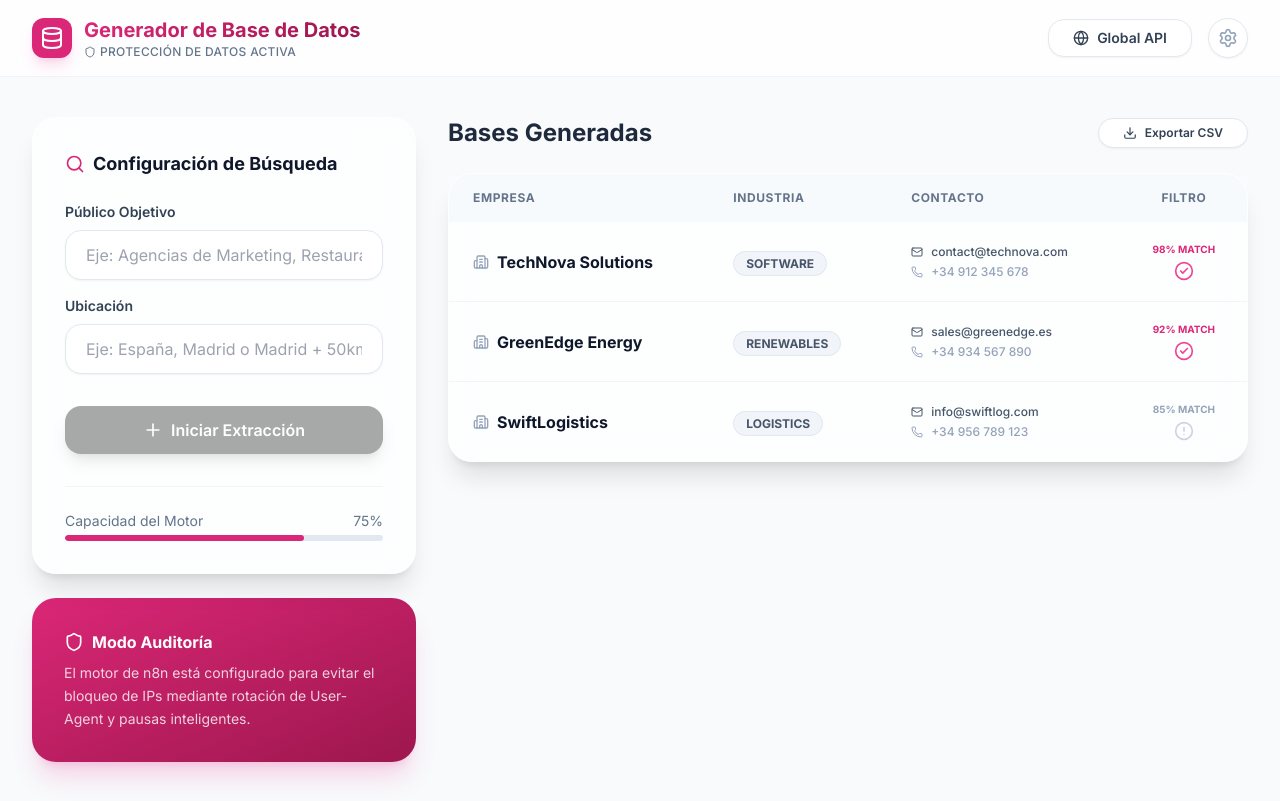
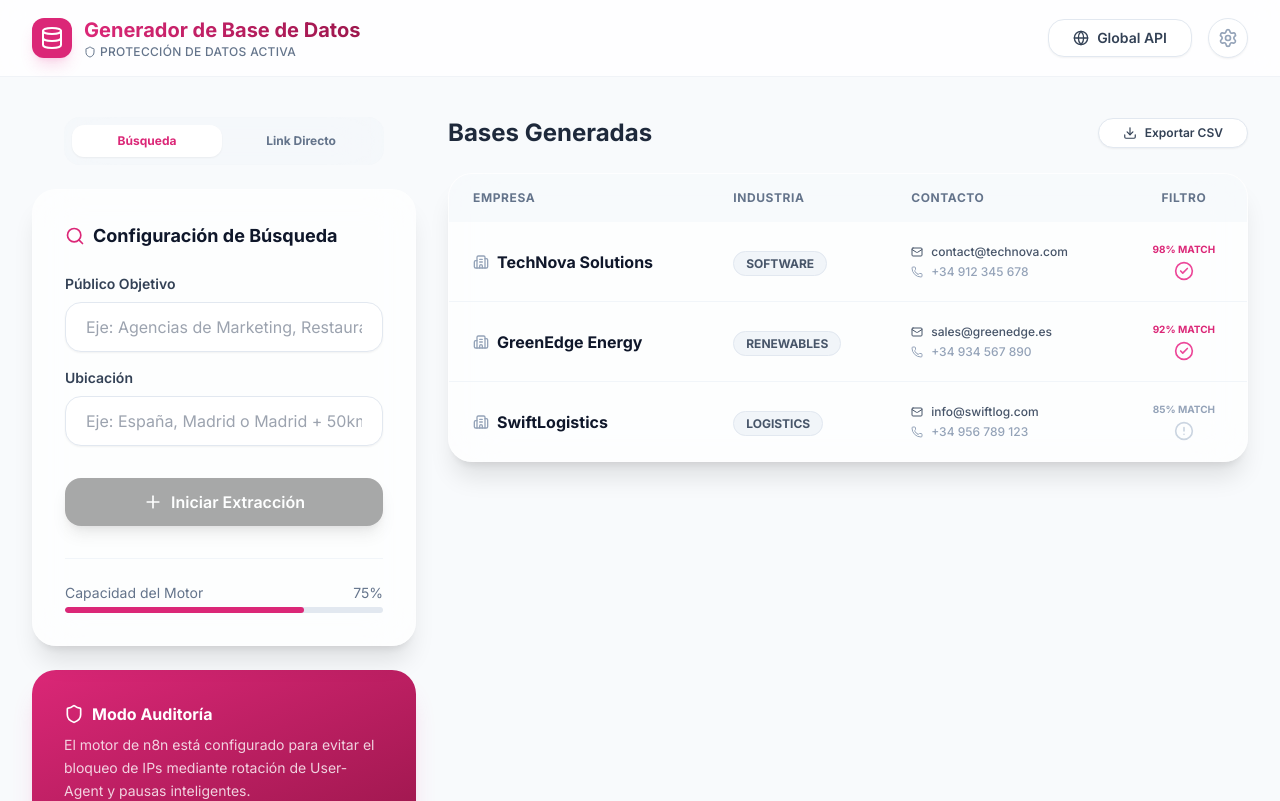
Before and after one commit to omanuelom86-art/database-generator, a React (Vite) app: page / in a window 1280 px wide. Shown: the top 801 px of the page. Built offline with nearby package versions, Linux system fonts and the light colour scheme.

Commit message:
feat: add direct link scraping option

```diff
--- a/src/App.tsx
+++ b/src/App.tsx
@@ -25,8 +25,10 @@ const MOCK_LEADS = [
 ];
 
 function App() {
+  const [activeMode, setActiveMode] = useState<'search' | 'direct'>('search');
   const [query, setQuery] = useState('');
   const [location, setLocation] = useState('');
+  const [targetUrl, setTargetUrl] = useState('');
   const [isGenerating, setIsGenerating] = useState(false);
   const [leads] = useState(MOCK_LEADS);
 
@@ -74,12 +76,37 @@ function App() {
         >
           {/* Search Configuration Panel */}
           <section className="lg:col-span-1 space-y-6">
+            <div className="quantum-card p-2 flex gap-1 mb-0 rounded-2xl mx-8 bg-surface-100/50 border-none shadow-none">
+              <button
+                onClick={() => setActiveMode('search')}
+                className={`flex-1 py-2 text-xs font-bold rounded-xl transition-all ${activeMode === 'search' ? 'bg-white shadow-sm text-primary-600' : 'text-surface-500 hover:text-surface-700'}`}
+              >
+                Búsqueda
+              </button>
+              <button
+                onClick={() => setActiveMode('direct')}
+                className={`flex-1 py-2 text-xs font-bold rounded-xl transition-all ${activeMode === 'direct' ? 'bg-white shadow-sm text-primary-600' : 'text-surface-500 hover:text-surface-700'}`}
+              >
+                Link Directo
+              </button>
+            </div>
+
             <div className="quantum-card p-8">
               <h2 className="text-lg font-bold mb-6 flex items-center gap-2">
+                {activeMode === 'search' ? (
+                  <>
                     <Search className="w-5 h-5 text-primary-600" /> Configuración de Búsqueda
+                  </>
+                ) : (
+                  <>
+                    <Globe className="w-5 h-5 text-primary-600" /> Scraping de URL Directa
+                  </>
+                )}
               </h2>
 
               <div className="space-y-4">
+                {activeMode === 'search' ? (
+                  <>
                     <div>
                       <label className="block text-sm font-semibold text-surface-700 mb-2">Público Objetivo</label>
                       <input
@@ -101,11 +128,27 @@ function App() {
                         onChange={(e) => setLocation(e.target.value)}
                       />
                     </div>
+                  </>
+                ) : (
+                  <div>
+                    <label className="block text-sm font-semibold text-surface-700 mb-2">URL del Sitio (Eje: Mercado Libre, FB, Maps...)</label>
+                    <input
+                      type="url"
+                      placeholder="https://www.ejemplo.com/busqueda-leads"
+                      className="w-full px-5 py-3 rounded-2xl border border-surface-200 bg-white focus:outline-none focus:ring-2 focus:ring-primary-500/20 transition-all shadow-sm"
+                      value={targetUrl}
+                      onChange={(e) => setTargetUrl(e.target.value)}
+                    />
+                    <p className="mt-2 text-[10px] text-surface-400 font-medium">
+                      ADVERTENCIA: Algunos sitios requieren el uso de proxies. n8n intentará extraer datos públicos de forma ética.
+                    </p>
+                  </div>
+                )}
 
                 <div className="pt-4">
                   <button
                     onClick={handleGenerate}
-                    disabled={isGenerating || !query}
+                    disabled={isGenerating || (activeMode === 'search' ? !query : !targetUrl)}
                     className="primary-button w-full justify-center disabled:opacity-50 disabled:grayscale"
                   >
                     {isGenerating ? (
```
Lines whose indentation alone changed are shown as unchanged.
